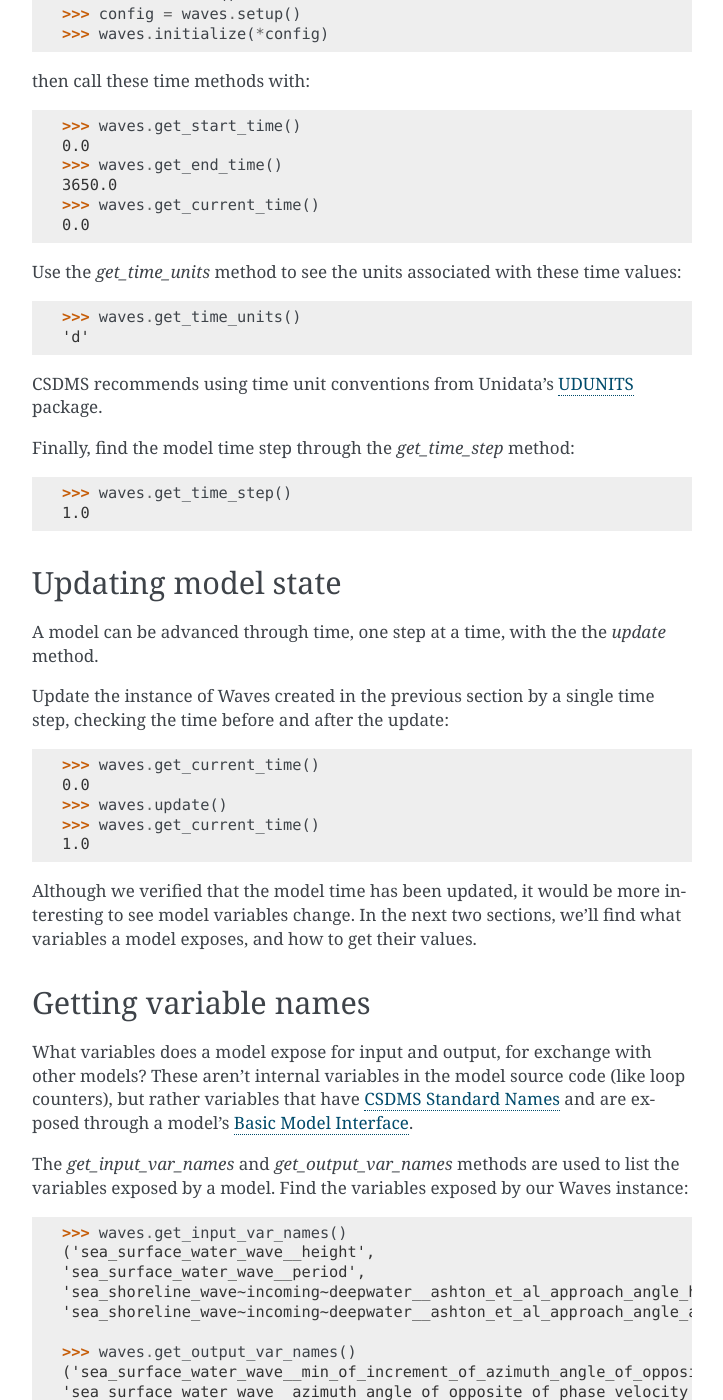
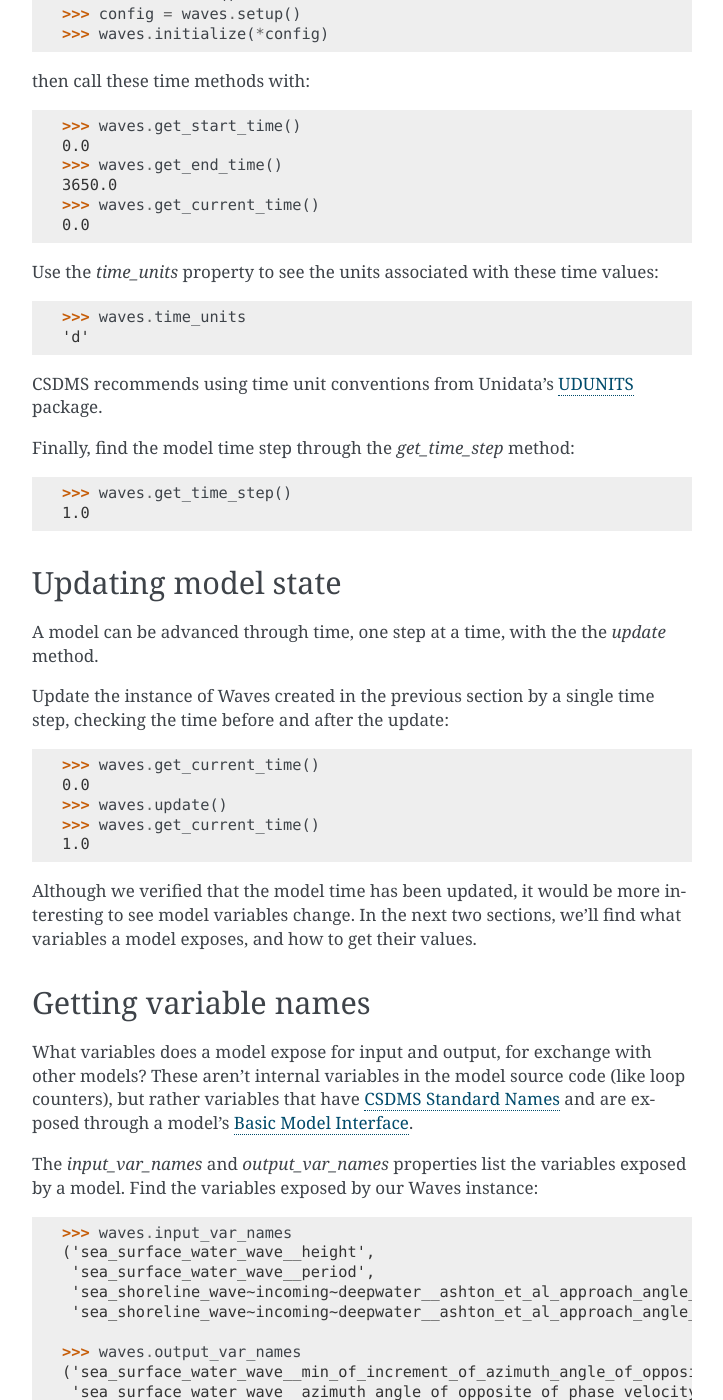
Before and after one commit to csdms/pymt, a Sphinx documentation site: the page built from docs/usage.rst, in a window 1280 px wide and 1400 px high, scrolled down 3236 px. Shown: the whole window, without its empty margins (388-1111 px from the left). Built offline with Sphinx 7.4.7, drawn with Linux system fonts in a browser that asks for light colours; pages that are not in the unit, such as notebooks, are missing from menus.

Commit message:
Use pymt properties instead of BMI functions
The properties time_units, input_var_names, and output_var_names
are more Pythonic than their BMI function antecedents.

```diff
--- a/docs/usage.rst
+++ b/docs/usage.rst
@@ -229,12 +229,12 @@ then call these time methods with:
   >>> waves.get_current_time()
   0.0
 
-Use the *get_time_units* method to see the
+Use the *time_units* property to see the
 units associated with these time values:
 
 .. code-block:: python
 
-  >>> waves.get_time_units()
+  >>> waves.time_units
   'd'
 
 CSDMS recommends using time unit conventions from Unidata’s `UDUNITS`_ package.
@@ -285,25 +285,25 @@ These aren't internal variables in the model source code
 but rather variables that have `CSDMS Standard Names`_
 and are exposed through a model's `Basic Model Interface`_.
 
-The *get_input_var_names* and *get_output_var_names* methods
-are used to list the variables exposed by a model.
+The *input_var_names* and *output_var_names* properties
+list the variables exposed by a model.
 Find the variables exposed by our Waves instance:
 
 .. code-block:: python
 
-  >>> waves.get_input_var_names()
+  >>> waves.input_var_names
   ('sea_surface_water_wave__height',
-  'sea_surface_water_wave__period',
-  'sea_shoreline_wave~incoming~deepwater__ashton_et_al_approach_angle_highness_parameter',
-  'sea_shoreline_wave~incoming~deepwater__ashton_et_al_approach_angle_asymmetry_parameter')
+   'sea_surface_water_wave__period',
+   'sea_shoreline_wave~incoming~deepwater__ashton_et_al_approach_angle_highness_parameter',
+   'sea_shoreline_wave~incoming~deepwater__ashton_et_al_approach_angle_asymmetry_parameter')
 
-  >>> waves.get_output_var_names()
+  >>> waves.output_var_names
   ('sea_surface_water_wave__min_of_increment_of_azimuth_angle_of_opposite_of_phase_velocity',
-  'sea_surface_water_wave__azimuth_angle_of_opposite_of_phase_velocity',
-  'sea_surface_water_wave__mean_of_increment_of_azimuth_angle_of_opposite_of_phase_velocity',
-  'sea_surface_water_wave__max_of_increment_of_azimuth_angle_of_opposite_of_phase_velocity',
-  'sea_surface_water_wave__height',
-  'sea_surface_water_wave__period')
+   'sea_surface_water_wave__azimuth_angle_of_opposite_of_phase_velocity',
+   'sea_surface_water_wave__mean_of_increment_of_azimuth_angle_of_opposite_of_phase_velocity',
+   'sea_surface_water_wave__max_of_increment_of_azimuth_angle_of_opposite_of_phase_velocity',
+   'sea_surface_water_wave__height',
+   'sea_surface_water_wave__period')
 
 In each case,
 the variable names are returned in a tuple.
```
